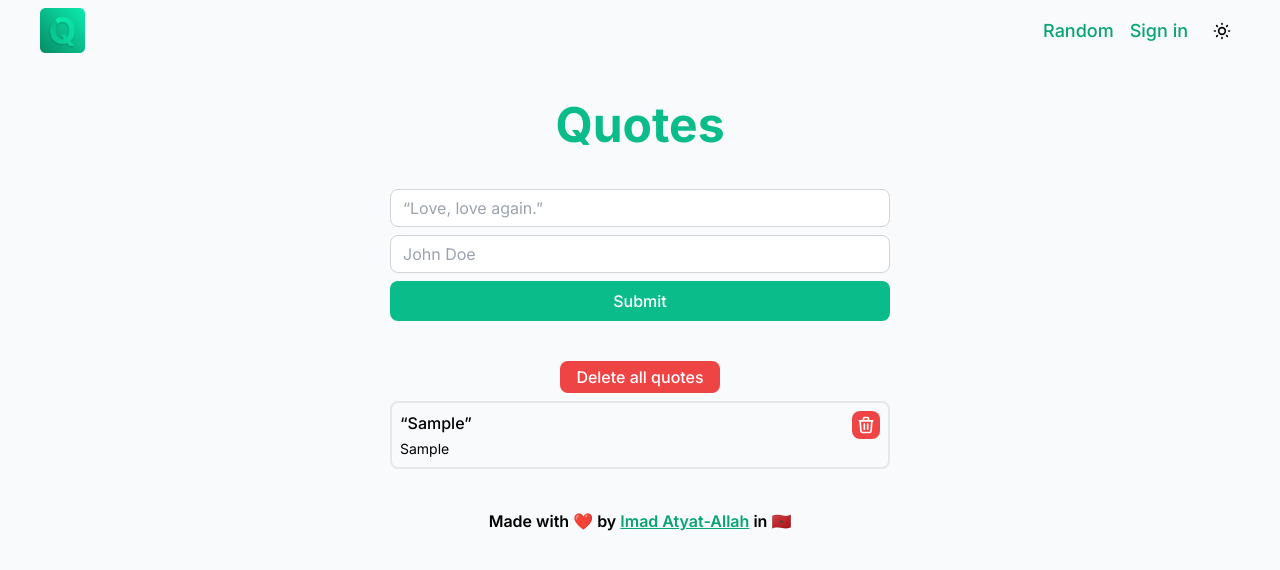
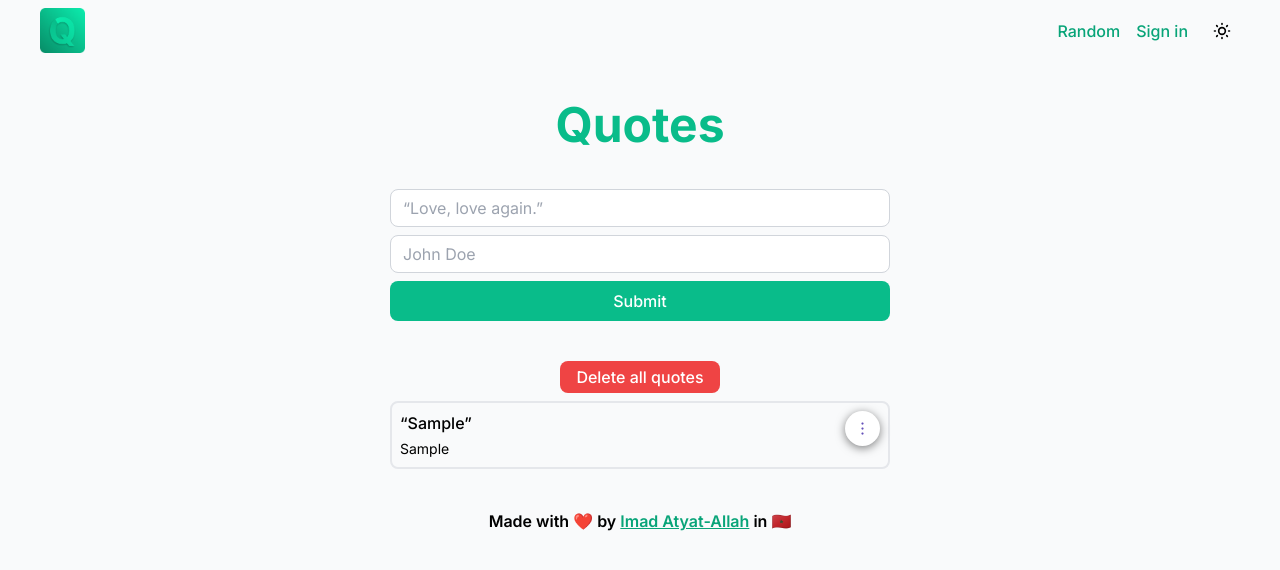
Before and after one commit to imadatyatalah/quotes, a Next.js app: page / in a window 1280 px wide. Both pictures are taken after typing "Sample", "Sample" into the empty fields and a click on the button "Submit". Shown: the top 570 px of the page. Built offline with nearby package versions, Linux system fonts and the light colour scheme.

Commit message:
feat: added QuoteCard Menu

```diff
--- a/package.json
+++ b/package.json
@@ -15,6 +15,7 @@
   "dependencies": {
     "@radix-ui/colors": "^0.1.8",
     "@radix-ui/react-dialog": "^1.0.3",
+    "@radix-ui/react-dropdown-menu": "^2.0.4",
     "@radix-ui/react-icons": "^1.2.0",
     "next": "^13.2.4",
     "next-seo": "^5.15.0",
--- /dev/null
+++ b/src/components/QuoteCard/QuoteCard.tsx
@@ -0,0 +1,45 @@
+import * as DropdownMenu from "@radix-ui/react-dropdown-menu";
+import { DotsVerticalIcon } from "@radix-ui/react-icons";
+
+import useQuotes from "@/stores/useQuotes";
+
+type Props = {
+  date: Date;
+};
+
+const QuoteCard = ({ date }: Props) => {
+  const removeQuoteByDate = useQuotes((state) => state.removeQuoteByDate);
+
+  const handleRemoveQuote = () => removeQuoteByDate(date);
+
+  return (
+    <DropdownMenu.Root>
+      <DropdownMenu.Trigger asChild>
+        <button
+          className="inline-flex h-[35px] w-[35px] items-center justify-center rounded-full bg-white text-violet11 shadow-[0_2px_10px] shadow-blackA7 outline-none hover:bg-violet3 focus:shadow-[0_0_0_2px] focus:shadow-black"
+          aria-label="Customise options"
+        >
+          <DotsVerticalIcon />
+        </button>
+      </DropdownMenu.Trigger>
+
+      <DropdownMenu.Portal>
+        <DropdownMenu.Content
+          className="min-w-[220px] rounded-md bg-white p-[5px] shadow-[0px_10px_38px_-10px_rgba(22,_23,_24,_0.35),_0px_10px_20px_-15px_rgba(22,_23,_24,_0.2)] will-change-[opacity,transform] data-[side=top]:animate-slideDownAndFade data-[side=right]:animate-slideLeftAndFade data-[side=bottom]:animate-slideUpAndFade data-[side=left]:animate-slideRightAndFade"
+          sideOffset={5}
+        >
+          <DropdownMenu.Item
+            onClick={handleRemoveQuote}
+            className="group relative flex h-[25px] select-none items-center rounded-[3px] px-[5px] text-[13px] leading-none text-violet11 outline-none data-[disabled]:pointer-events-none data-[highlighted]:bg-red-500 data-[disabled]:text-mauve8 data-[highlighted]:text-violet1"
+          >
+            Remove quote
+          </DropdownMenu.Item>
+
+          <DropdownMenu.Arrow className="fill-white" />
+        </DropdownMenu.Content>
+      </DropdownMenu.Portal>
+    </DropdownMenu.Root>
+  );
+};
+
+export default QuoteCard;
--- a/src/components/Quote.tsx
+++ b/src/components/QuoteCard/index.tsx
@@ -1,14 +1,8 @@
-import TrashIcon from "@/icons/TrashIcon";
-import useQuotes from "@/stores/useQuotes";
-import Button from "@/components/core/Button";
+import QuoteCard from "./QuoteCard";
 
 import type { TQuote } from "@/types/quote";
 
 const Quote = ({ quote_content, quote_author, date }: TQuote) => {
-  const removeQuoteByDate = useQuotes((state) => state.removeQuoteByDate);
-
-  const handleRemoveQuote = () => removeQuoteByDate(date);
-
   return (
     <div className="flex w-full justify-between rounded-lg border-2 border-gray-200 p-2 text-left dark:border-gray-700">
       <div className="space-y-1">
@@ -20,14 +14,7 @@ const Quote = ({ quote_content, quote_author, date }: TQuote) => {
       </div>
 
       <div>
-        <Button
-          className="p-1"
-          variant="danger"
-          onClick={handleRemoveQuote}
-          type="button"
-        >
-          <TrashIcon />
-        </Button>
+        <QuoteCard date={date} />
       </div>
     </div>
   );
--- a/src/components/Quotes.tsx
+++ b/src/components/Quotes.tsx
@@ -1,6 +1,6 @@
 import { useEffect, useState } from "react";
 
-import Quote from "@/components/Quote";
+import QuoteCard from "@/components/QuoteCard";
 import Button from "@/components/core/Button";
 import useQuotes from "@/stores/useQuotes";
 
@@ -38,7 +38,9 @@ const Quotes = () => {
 
       <div className="space-y-2">
         {quotesState.length !== 0 ? (
-          quotesState.map((quote, index) => <Quote {...quote} key={index} />)
+          quotesState.map((quote, index) => (
+            <QuoteCard {...quote} key={index} />
+          ))
         ) : (
           <div className="flex rounded-lg bg-gray-200 p-4 dark:bg-gray-700">
             <p className="w-full text-[#333333] dark:text-[#eaeaea]">
--- a/src/components/core/Button/index.tsx
+++ b/src/components/core/Button/index.tsx
@@ -43,7 +43,7 @@ const Button = ({
   return (
     <button
       className={twMerge(
-        "flex items-center justify-center rounded-lg",
+        "flex items-center justify-center rounded-lg transition duration-200 active:scale-95",
         VARIANTS[variant],
         SIZES[size],
         className
--- a/src/icons/DiceIcon.tsx
+++ b/src/icons/DiceIcon.tsx
@@ -1,10 +1,14 @@
-const DiceIcon = () => {
+import { SVGProps } from "react";
+
+const DiceIcon = (props: SVGProps<SVGSVGElement>) => {
   return (
     <svg
       xmlns="http://www.w3.org/2000/svg"
-      className="h-5 w-5"
-      fill="white"
+      fill="currentColor"
       viewBox="0 0 16 16"
+      height="20"
+      width="20"
+      {...props}
     >
       <path d="M3 0a3 3 0 0 0-3 3v10a3 3 0 0 0 3 3h10a3 3 0 0 0 3-3V3a3 3 0 0 0-3-3H3zm2.5 4a1.5 1.5 0 1 1-3 0 1.5 1.5 0 0 1 3 0zm8 0a1.5 1.5 0 1 1-3 0 1.5 1.5 0 0 1 3 0zM12 13.5a1.5 1.5 0 1 1 0-3 1.5 1.5 0 0 1 0 3zM5.5 12a1.5 1.5 0 1 1-3 0 1.5 1.5 0 0 1 3 0zM8 9.5a1.5 1.5 0 1 1 0-3 1.5 1.5 0 0 1 0 3z" />
     </svg>
--- a/src/layout/Header/index.tsx
+++ b/src/layout/Header/index.tsx
@@ -39,7 +39,7 @@ const Header = () => {
 
         <div className="flex items-center space-x-4">
           <nav>
-            <ul className="flex space-x-4 font-medium text-primary-300 dark:text-primary-500 sm:text-lg">
+            <ul className="flex space-x-4 font-medium text-primary-300 dark:text-primary-500">
               <li>
                 <Link href="/random">Random</Link>
               </li>
--- a/src/pages/random.tsx
+++ b/src/pages/random.tsx
@@ -71,7 +71,10 @@ const Random = () => {
             <Button
               type="button"
               onClick={() => mutate()}
-              leftIcon={<DiceIcon />}
+              className="group"
+              leftIcon={
+                <DiceIcon className="transition duration-200 group-hover:rotate-[90deg]" />
+              }
             >
               New random quote
             </Button>
--- a/tailwind.config.js
+++ b/tailwind.config.js
@@ -33,10 +33,35 @@ module.exports = {
           from: { opacity: 0, transform: "translate(-50%, -48%) scale(0.96)" },
           to: { opacity: 1, transform: "translate(-50%, -50%) scale(1)" },
         },
+
+        slideDownAndFade: {
+          from: { opacity: 0, transform: "translateY(-2px)" },
+          to: { opacity: 1, transform: "translateY(0)" },
+        },
+        slideLeftAndFade: {
+          from: { opacity: 0, transform: "translateX(2px)" },
+          to: { opacity: 1, transform: "translateX(0)" },
+        },
+        slideUpAndFade: {
+          from: { opacity: 0, transform: "translateY(2px)" },
+          to: { opacity: 1, transform: "translateY(0)" },
+        },
+        slideRightAndFade: {
+          from: { opacity: 0, transform: "translateX(2px)" },
+          to: { opacity: 1, transform: "translateX(0)" },
+        },
       },
       animation: {
         overlayShow: "overlayShow 150ms cubic-bezier(0.16, 1, 0.3, 1)",
         contentShow: "contentShow 150ms cubic-bezier(0.16, 1, 0.3, 1)",
+
+        slideDownAndFade:
+          "slideDownAndFade 400ms cubic-bezier(0.16, 1, 0.3, 1)",
+        slideLeftAndFade:
+          "slideLeftAndFade 400ms cubic-bezier(0.16, 1, 0.3, 1)",
+        slideUpAndFade: "slideUpAndFade 400ms cubic-bezier(0.16, 1, 0.3, 1)",
+        slideRightAndFade:
+          "slideRightAndFade 400ms cubic-bezier(0.16, 1, 0.3, 1)",
       },
 
       fontFamily: {
```
Also changed, not shown: 1 other file (tests, documents, lock files or other folders).
